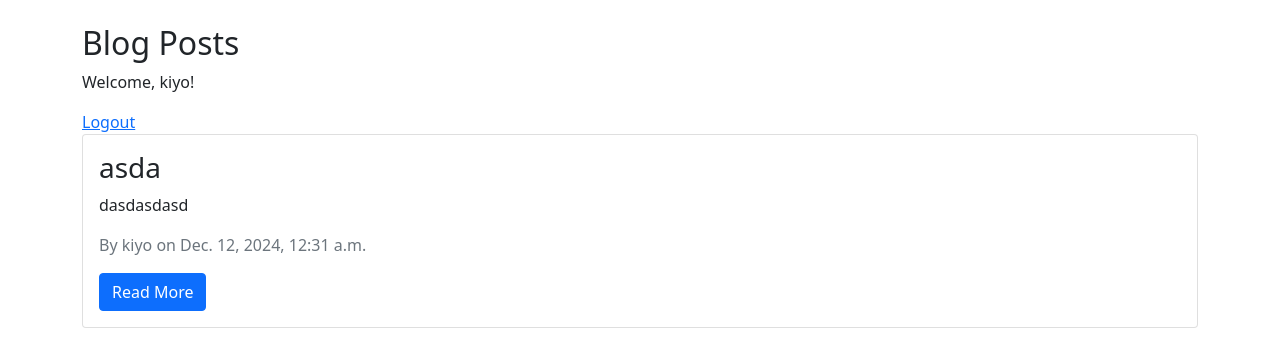
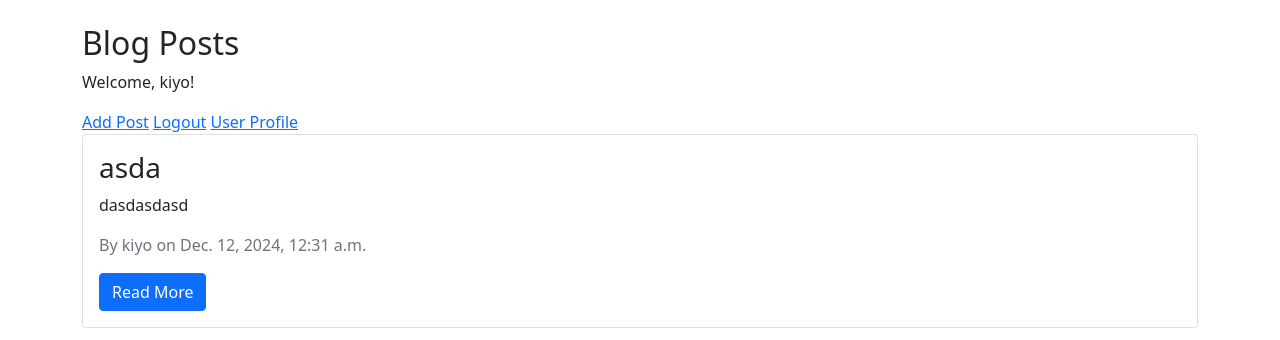
Before and after one commit to RmVilla/blog2, a Django app: page / in a window 1280 px wide. Shown: the part 88-428 px from the top of the page. Run offline with Django 4.2, Linux system fonts and the light colour scheme; a user stored in the database is signed in; data comes from the database, SQL or seed files in the repository; both versions use the stored data as it was after the commit; some libraries are stand-ins or nearby versions.

Commit message:
- Profile Added

```diff
--- a/blog/templates/blog/post_list.html
+++ b/blog/templates/blog/post_list.html
@@ -6,7 +6,9 @@
 <h2>Blog Posts</h2>
 {% if user.is_authenticated %}
     <p>Welcome, {{ user.username }}!</p>
+    <a href="{% url 'post_create' %}">Add Post</a>
     <a href="{% url 'logout' %}">Logout</a>
+    <a href="#">User Profile</a>
 {% else %}
     <a href="{% url 'login' %}">Login</a>
     <a href="{% url 'register' %}">Register</a>
```
Also changed, not shown: db.sqlite3.
